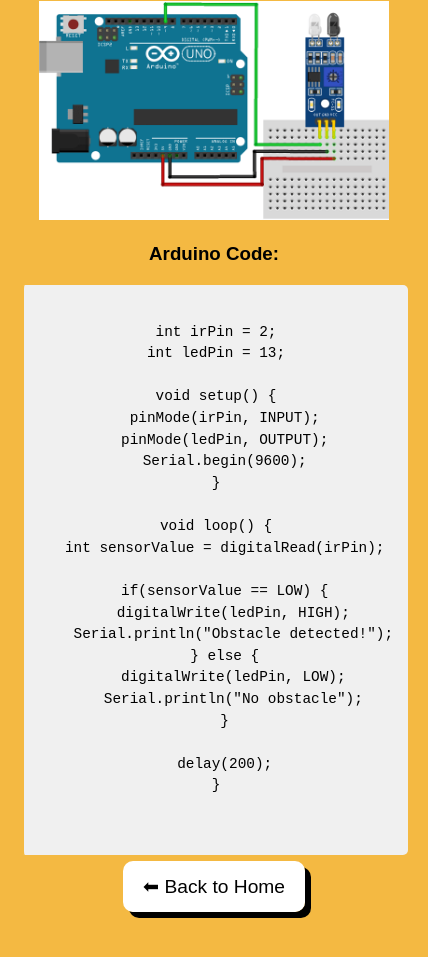
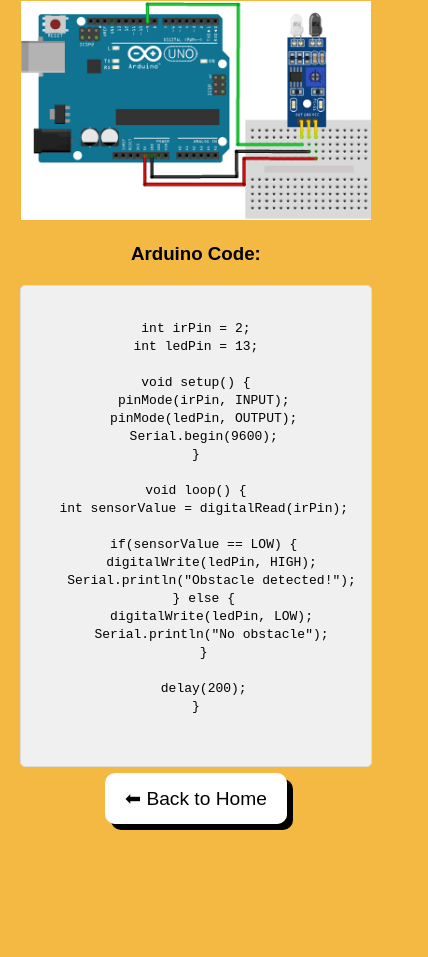
Before and after one commit to riyashastri4/Sensors-and-microcontrollers, a plain HTML site: page ir.html in a window 390 px wide. Shown: the part 541-1498 px from the top of the page, 428 px wide, since content can reach past the window. After the commit the page ends 1411 px from the top, so only its background shows below. Drawn offline with Linux system fonts and the light colour scheme.

Commit message:
Update style.css

```diff
--- a/style.css
+++ b/style.css
@@ -105,20 +105,19 @@
     padding: 10px;
   }
   /* Code Blocks */
+/* Code Blocks - Guaranteed Working Version */
 .content-box pre {
-  background: #f0f0f0;
-  padding: 15px;
-  border-radius: 5px;
-  overflow-x: auto;
-  border-left: 4px solid #f4b942;
-  font-family: 'Courier New', monospace;
-  font-size: 0.9em;
-  line-height: 1.5;
-  margin: 20px 0;
+  background-color: #f0f0f0 !important;  /* Light gray */
+  padding: 15px !important;
+  border-radius: 5px !important;
+  overflow-x: auto !important;
+  border: 1px solid #ddd !important;
+  font-family: 'Courier New', monospace !important;
+  margin: 20px 0 !important;
 }
 
 .content-box code {
-  background: transparent;
-  font-family: inherit;
+  background-color: transparent !important;
+  color: inherit !important;
 }
 }
```
